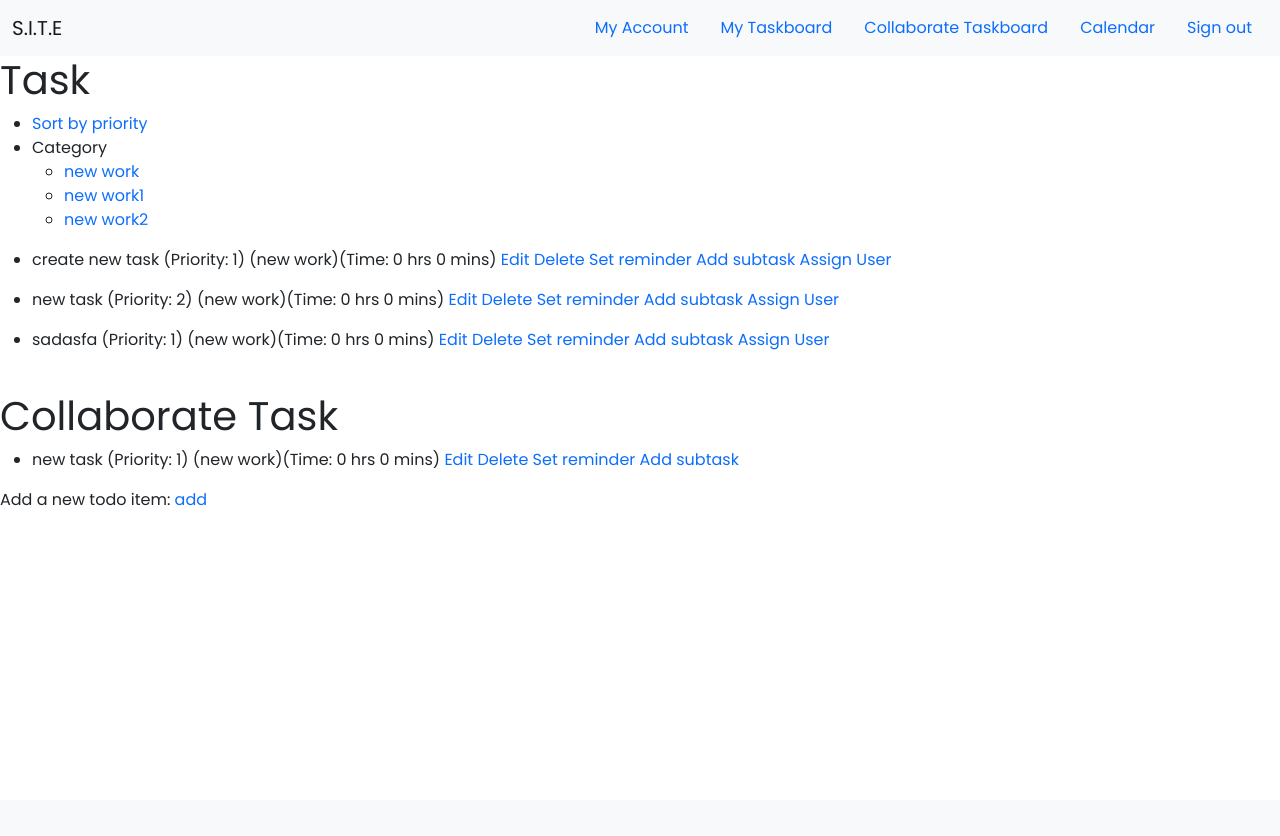
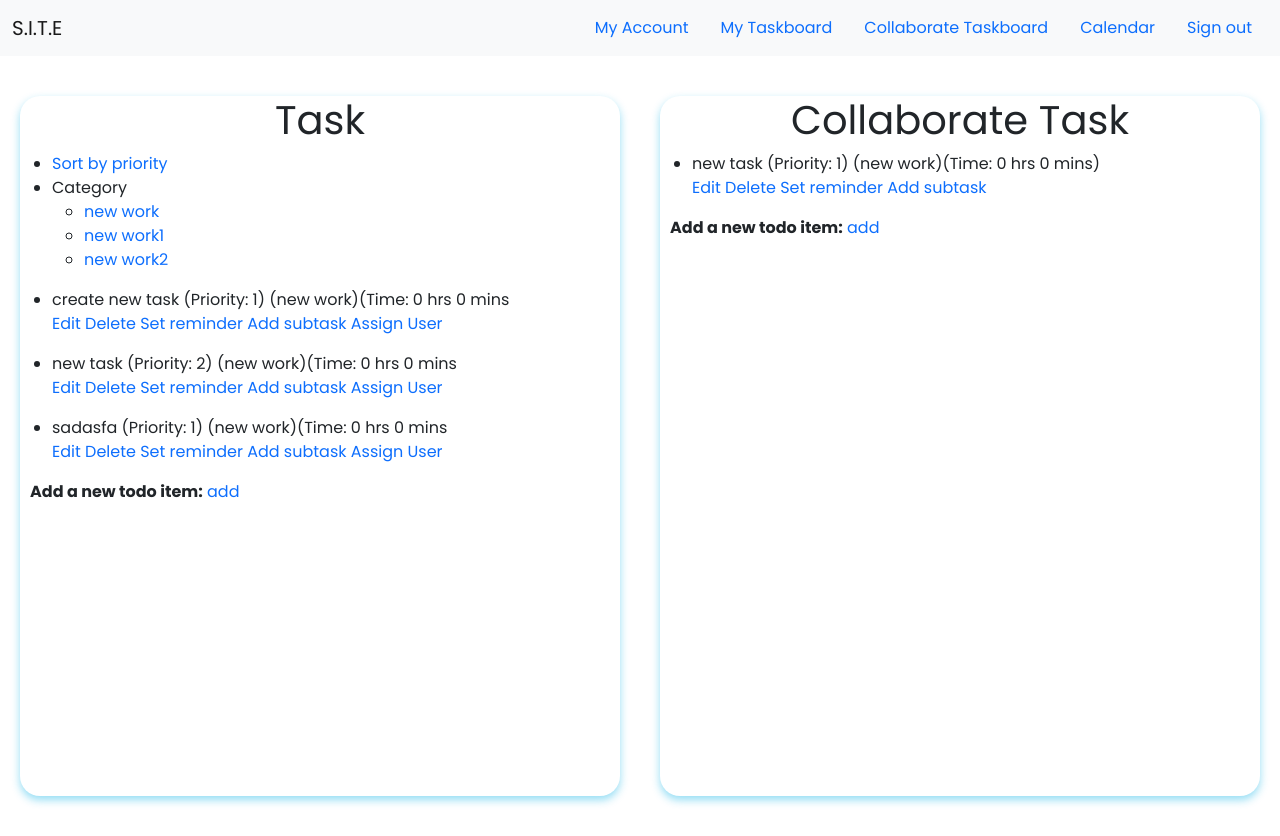
Before and after one commit to elizabethhillman/taskManager, a Flask app: page /taskboard in a window 1280 px wide. Before the commit the page ends 506 px from the top, so only its background shows below. Run offline with Flask 2, Linux system fonts and the light colour scheme; a user stored in the database is signed in; data comes from the database, SQL or seed files in the repository; both versions use the stored data as it was after the commit; data that the repository does not hold is empty.

Commit message:
finish style for the project

```diff
--- a/app/static/css/taskboard.css
+++ b/app/static/css/taskboard.css
@@ -0,0 +1,43 @@
+.task_page{
+    height: auto;
+    width: auto;
+    display: flex;
+    flex-direction: row;
+    margin: 0;
+}
+.task{
+    height: 700px;
+    width: 700px;
+    margin: 40px 20px;
+    border-radius: 20px;
+    background-color: white!important;
+    box-shadow: 0 4px 8px 0 rgba(26, 183, 231, 0.466);
+    transition: 0.3s;
+}
+.task:hover{
+    box-shadow: 0 8px 16px 0 rgba(26, 183, 231, 0.6);
+}
+.task h1{
+    text-align: center;
+}
+.colla{
+    height: 700px;
+    width: 700px;
+    margin: 40px 20px;
+    border-radius: 20px;
+    background-color: white!important;
+    box-shadow: 0 4px 8px 0 rgba(26, 183, 231, 0.466);
+    transition: 0.3s;
+}
+.colla:hover{
+    box-shadow: 0 8px 16px 0 rgba(26, 183, 231, 0.6);
+}
+.colla h1{
+    text-align: center;
+}
+.addtask{
+    margin: 10px;
+}
+#addcoll{
+    margin: 10px!important;
+}
--- a/app/templates/taskboard.html
+++ b/app/templates/taskboard.html
@@ -3,7 +3,8 @@
 {% block content %}
 <link rel="stylesheet" type="text/css" href="{{ url_for('static', filename='css/taskboard.css') }}">
     {% if current_user.is_authenticated %}
-            <div>
+    <div class="task_page">
+        <div class="task">
             <h1>Task</h1>
             <nav>
                 <ul>
@@ -19,7 +20,7 @@
             {% for task in tasks %}
             <ul>
                 <li>
-                    {{ task.content }} (Priority: {{task.priority}}) ({{task.category.category}})(Time: {{task.estimatehr}} hrs {{task.estimatemin}} mins) <a href= "/edittask/{{task.id}}">Edit</a>  <a href= "/delete/{{task.id}}"> Delete</a>  <a href= "/reminder/{{task.id}}">Set reminder</a> <a href="/addsubtask/{{task.id}}">Add subtask</a> <a href="/assignuser/{{task.id}}">Assign User</a>
+                    {{ task.content }} (Priority: {{task.priority}}) ({{task.category.category}})(Time: {{task.estimatehr}} hrs {{task.estimatemin}} mins <br> <a href= "/edittask/{{task.id}}">Edit</a>  <a href= "/delete/{{task.id}}"> Delete</a>  <a href= "/reminder/{{task.id}}">Set reminder</a> <a href="/addsubtask/{{task.id}}">Add subtask</a> <a href="/assignuser/{{task.id}}">Assign User</a>
                     <ul>
 
                         {% for subtask in task.subtask %}
@@ -31,18 +32,29 @@
                 </li>
             </ul>
             {% endfor %}
-            <br>
+            <div class="addtask">
+               <strong>Add a new todo item:</strong>
+                <a href="/addtask"> add</a>
+            </div>
+        </div>
+
+        <div class="colla">
             <h1>Collaborate Task</h1>
             {% for assign_task in assign_tasks %}
             <ul>
                 <li>
-                        {{ assign_task.content }} (Priority: {{assign_task.priority}}) ({{assign_task.category.category}})(Time: {{assign_task.estimatehr}} hrs {{assign_task.estimatemin}} mins) <a href= "/edittask/{{assign_task.id}}">Edit</a>  <a href= "/delete/{{assign_task.id}}"> Delete</a>  <a href= "/reminder/{{assign_task.id}}">Set reminder</a> <a href="/addsubtask/{{assign_task.id}}">Add subtask</a>
+                    {{ assign_task.content }} (Priority: {{assign_task.priority}}) ({{assign_task.category.category}})(Time: {{assign_task.estimatehr}} hrs {{assign_task.estimatemin}} mins) <br> <a href= "/edittask/{{assign_task.id}}">Edit</a>  <a href= "/delete/{{assign_task.id}}"> Delete</a>  <a href= "/reminder/{{assign_task.id}}">Set reminder</a> <a href="/addsubtask/{{assign_task.id}}">Add subtask</a>
                 </li>
             </ul>
             {% endfor %}
-                <div>Add a new todo item:
+            <div class="addtask">
+                <strong>Add a new todo item:</strong>
                 <a href="/addtask"> add</a>
             </div>
         </div>
+
+
+    </div>
+
     {% endif %}
 {% endblock %}
```
Also changed, not shown: app/templates/collaboratetask.html (+8 -6 lines), app/app.db. Lines whose indentation alone changed are shown as unchanged.
